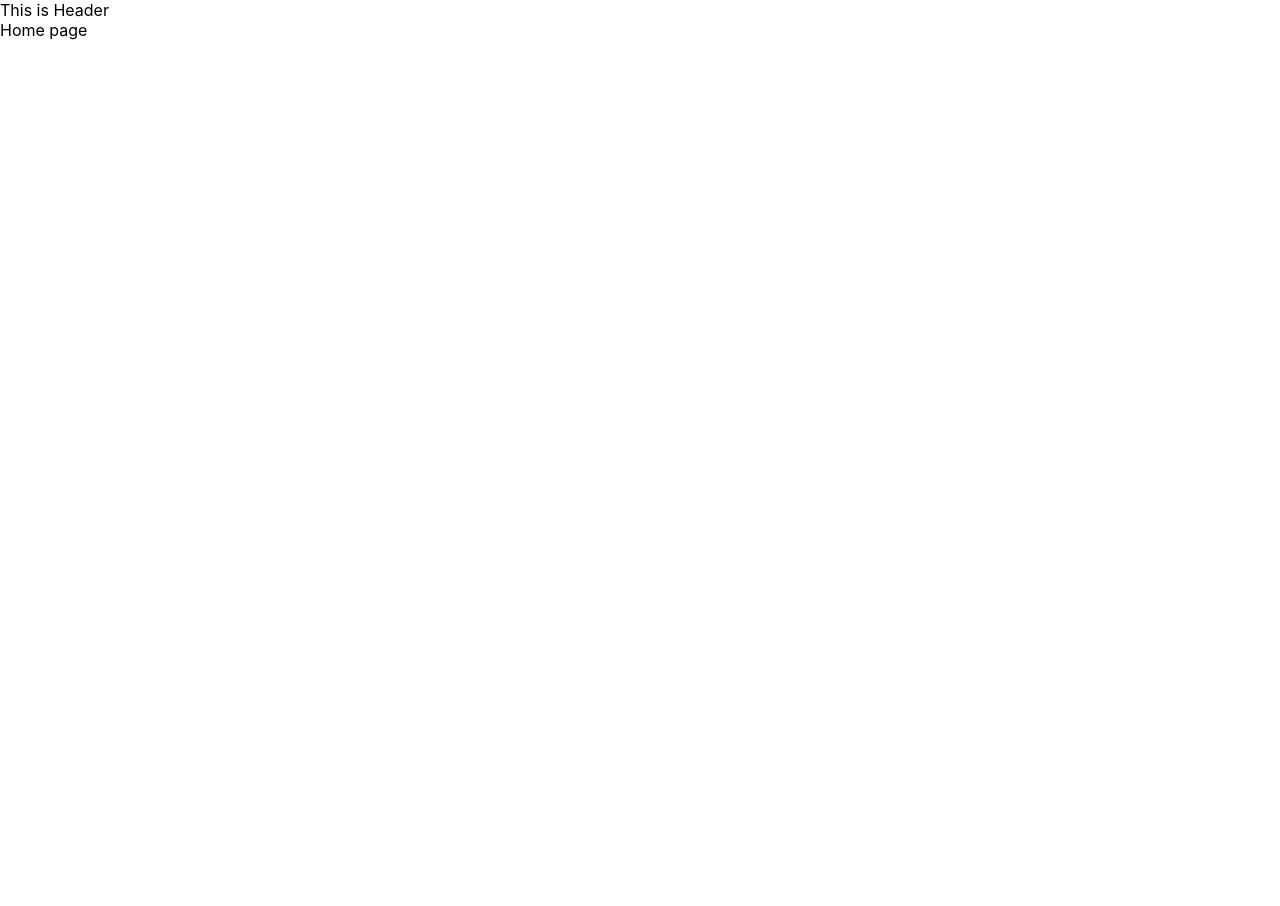
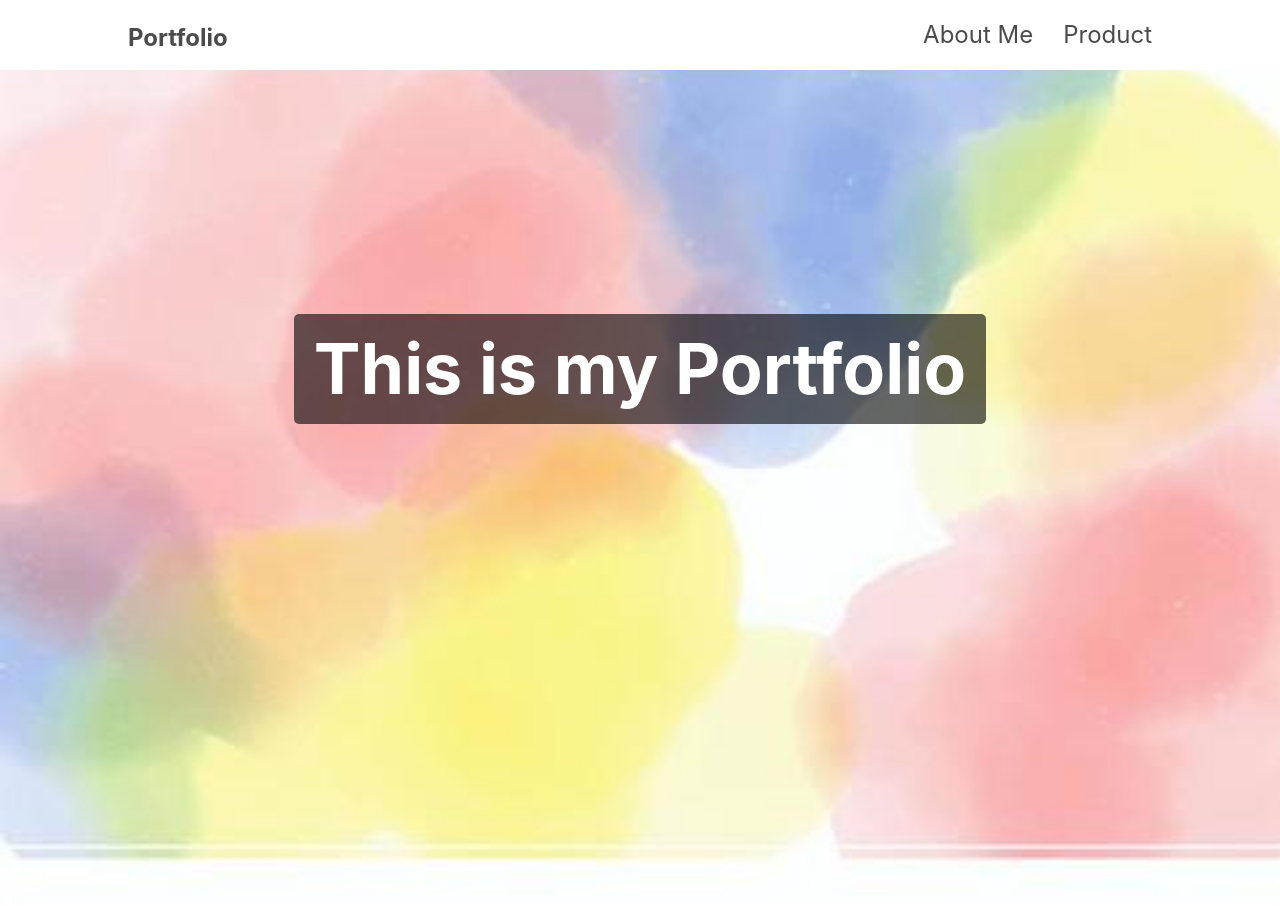
Before and after one commit to rikako1021/portfolio, a React (Create React App) app: page / in a window 1280 px wide. Before the commit the page ends 800 px from the top, so only its background shows below. Built offline with nearby package versions, Linux system fonts and the light colour scheme.

Commit message:
トップページ修正

```diff
--- a/src/App.js
+++ b/src/App.js
@@ -1,6 +1,7 @@
 import { BrowserRouter, Route, Switch } from "react-router-dom";
 import Home from "./components/Home";
 import About from "./components/About";
+import Product from "./components/Product";
 import Header from "./components/Header";
 import './App.css';
 
@@ -11,6 +12,7 @@ function App() {
     <Switch>
       <Route component={Home} path='/' exact />
       <Route component={About} path='/about' />
+      <Route component={Product} path='/product' />
     </Switch>
     </BrowserRouter>
   );
--- a/src/components/Header.js
+++ b/src/components/Header.js
@@ -1,10 +1,19 @@
-import React from 'react'
+import React from 'react';
+import { NavLink } from 'react-router-dom';
 
 function Header() {
  return (
-   <div>
-     This is Header
-   </div>
+     <header>
+         <h1>
+             <NavLink to="/" axact>Portfolio</NavLink>
+         </h1>
+         <nav>
+             <ul>
+                 <li><NavLink to="/about">About Me</NavLink></li>
+                 <li><NavLink to="/product">Product</NavLink></li>
+             </ul>
+         </nav>
+     </header>
  )
 }
 
--- a/src/components/Home.js
+++ b/src/components/Home.js
@@ -1,9 +1,13 @@
-import React from 'react'
+import React from 'react';
+import image from '../main.jpeg';
 
 function Home() {
  return (
-   <div>
-     Home page
+   <div className="home">
+       <img src={image} alt="Main" />
+       <div className="home_title">
+        <h1>This is my Portfolio</h1>
+     </div>
    </div>
  )
 }
--- /dev/null
+++ b/src/components/Product.js
@@ -0,0 +1,11 @@
+import React from 'react'
+
+function Product() {
+ return (
+   <div>
+     Product page
+   </div>
+ )
+}
+
+export default Product
--- a/src/index.css
+++ b/src/index.css
@@ -1,3 +1,107 @@
+/* reset */
+html, body, div, span, object, iframe,
+h1, h2, h3, h4, h5, h6, p, blockquote, pre,
+abbr, address, cite, code,
+del, dfn, em, img, ins, kbd, q, samp,
+small, strong, sub, sup, var,
+b, i,
+dl, dt, dd, ol, ul, li,
+fieldset, form, label, legend,
+table, caption, tbody, tfoot, thead, tr, th, td,
+article, aside, canvas, details, figcaption, figure,
+footer, header, hgroup, menu, nav, section, summary,
+time, mark, audio, video {
+    margin:0;
+    padding:0;
+    border:0;
+    outline:0;
+    font-size:100%;
+    vertical-align:baseline;
+    background:transparent;
+}
+
+body {
+    line-height:1;
+}
+
+article,aside,details,figcaption,figure,
+footer,header,hgroup,menu,nav,section {
+    display:block;
+}
+
+nav ul {
+    list-style:none;
+}
+
+blockquote, q {
+    quotes:none;
+}
+
+blockquote:before, blockquote:after,
+q:before, q:after {
+    content:'';
+    content:none;
+}
+
+a {
+    margin:0;
+    padding:0;
+    /*font-size:100%; */
+    vertical-align:baseline;
+    background:transparent;
+}
+
+/* change colours to suit your needs */
+ins {
+    background-color:#ff9;
+    color:#000;
+    text-decoration:none;
+}
+
+/* change colours to suit your needs */
+mark {
+    background-color:#ff9;
+    color:#000;
+    font-style:italic;
+    font-weight:bold;
+}
+
+del {
+    text-decoration: line-through;
+}
+
+abbr[title], dfn[title] {
+    border-bottom:1px dotted;
+    cursor:help;
+}
+
+table {
+    border-collapse:collapse;
+    border-spacing:0;
+}
+
+/* change border colour to suit your needs */
+hr {
+    display:block;
+    height:1px;
+    border:0;
+    border-top:1px solid #cccccc;
+    margin:1em 0;
+    padding:0;
+}
+
+input, select {
+    vertical-align:middle;
+}
+
+/* edit */
+
+* {
+  box-sizing: border-box;
+  list-style: none;
+  text-decoration: none;
+ }
+/* Header */
 body {
   margin: 0;
   font-family: -apple-system, BlinkMacSystemFont, 'Segoe UI', 'Roboto', 'Oxygen',
@@ -11,3 +115,69 @@ code {
   font-family: source-code-pro, Menlo, Monaco, Consolas, 'Courier New',
     monospace;
 }
+/* Home.js */
+header {
+ padding-left: 10%;
+ padding-right: 10%;
+ padding-top: 0;
+ padding-bottom: 0;
+ position: fixed;
+ top: 0;
+ width: 100%;
+ height: 70px;
+ background: #fff;
+ display: flex;
+ align-items: center;
+ z-index: 100;
+}
+header > h1 {
+  margin: 0; padding: 0;
+  font-size: 200%;
+ }
+
+ header a {
+  text-decoration: none;
+  color: #4b4b4b;
+  font-size: x-large;
+ }
+
+ header > nav {
+  margin: 0 0 0 auto;
+ }
+
+ header > nav > ul {
+  margin: 0;
+  display: flex;
+ }
+
+ header > nav > ul > li {
+  margin: 0 0 0 30px;
+  font-size: 10px;
+ }
+ /* Home.js  */
+.home{
+ position: relative;
+}
+
+.home > img{
+ width: 100%;
+ object-fit: cover;
+ min-height:100vh;
+}
+
+.home_title{
+ position: absolute;
+ top: calc(35% - 0.5em);
+ width: 100%;
+ text-align: center;
+}
+
+.home_title h1{
+ color: white;
+ font-size: 70px;
+ background: rgba(0,0,0,0.6);
+ display: inline-block;
+ padding: 20px;
+ margin: 5px;
+ border-radius: 5px;
+}
```
Also changed, not shown: src/main.jpeg (added).
